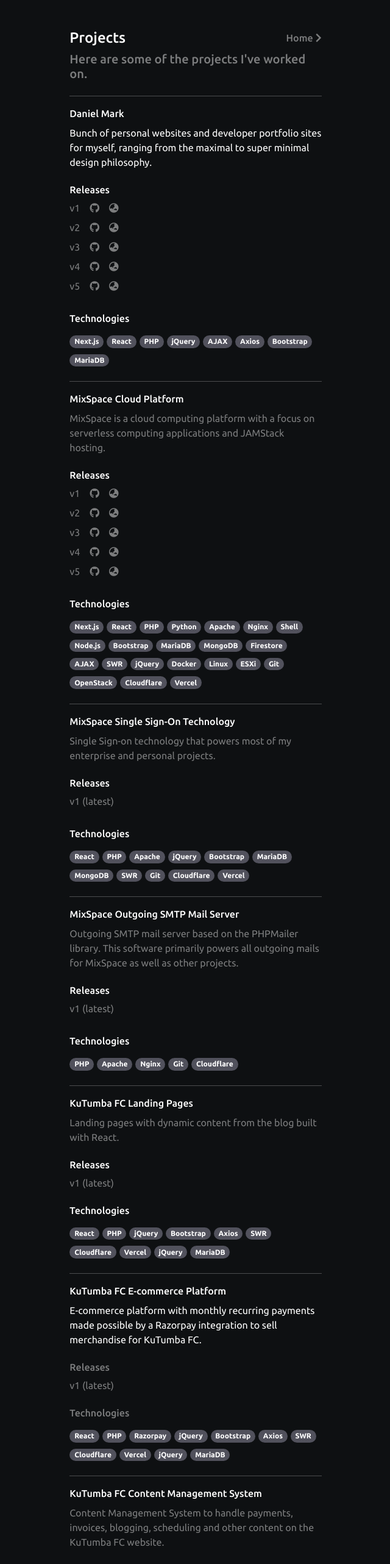
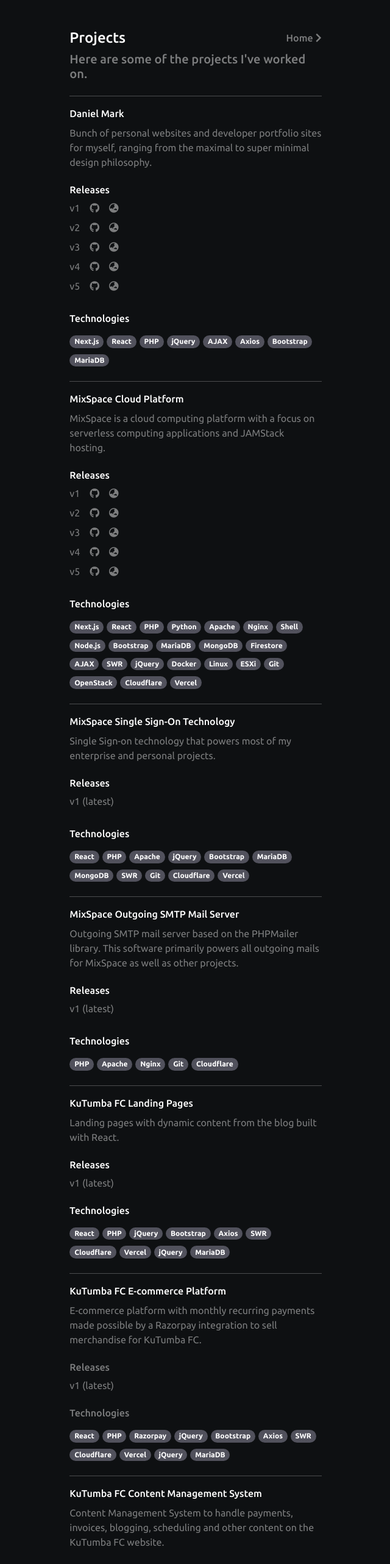
Before and after one commit to thedanielmark/danielmark-v4, a Next.js app: page /projects in a window 1280 px wide. Shown: the top 2565 px of the page at 61% size, without its empty margins (319-959 px from the left). Built offline with nearby package versions, Linux system fonts and the light colour scheme.

Commit message:
Fixed paragraph color glitch

```diff
--- a/pages/components/Projects/DM.js
+++ b/pages/components/Projects/DM.js
@@ -26,7 +26,7 @@
           <p className="mt-2">
             Bunch of personal websites and developer portfolio sites for myself,
             ranging from the maximal to super minimal design philosophy.
-          </p>
+            </p>
           <h6 className="mt-4">Releases</h6>
           <div id="tech-badges">
             <ul className="nav">
@@ -41,7 +41,7 @@
               <li className="nav-item">
                 <Link
                   passHref
-                  href={"https://github.com/thedanielmark/calculator"}
+                  href="https://github.com/thedanielmark/dannyWebsiteNew"
                 >
                   <a
                     className="nav-link grey-to-white"
--- a/pages/components/Projects/KFCEcom.js
+++ b/pages/components/Projects/KFCEcom.js
@@ -1,9 +1,24 @@
 import React from "react";
+import { motion } from "framer-motion";
 import Link from "next/link";
 
 export default function KFCEcom() {
+  const easing = [0.6, -0.05, 0.01, 0.99];
+  const fadeIn = {
+    initial: {
+      opacity: 0,
+    },
+    animate: {
+      opacity: 1,
+      transition: {
+        duration: 1.5,
+        ease: easing,
+      },
+    },
+  };
   return (
-    <React.Fragment>
+    <motion.div exit="exit" initial="initial" animate="animate">
+      <motion.div variants={fadeIn}>
         <hr className="mt-4" />
         <div>
           <div>
@@ -36,6 +51,7 @@
             <span className="badge rounded-pill bg-green">MariaDB</span>
           </div>
         </div>
-    </React.Fragment>
+      </motion.div>
+    </motion.div>
   );
 }
--- a/pages/components/Projects/MainContent.js
+++ b/pages/components/Projects/MainContent.js
@@ -15,10 +15,10 @@
 import XStackHub from "./XStackHub";
 import XStackStatus from "./XStackStatus";
 import ElevateLanding from "./ElevateLanding";
-import ElevateCfP from "./ElevateCfP";
+// import ElevateCfP from "./ElevateCfP";
 import JailBird from "./JailBird";
-import ClementineOS from "./ClementineOS";
-import Cortex from "./Cortex";
+// import ClementineOS from "./ClementineOS";
+// import Cortex from "./Cortex";
 import StretchInc from "./StretchInc";
 import EMET from "./EMET";
 import PayrollSystem from "./PayrollSystem";
@@ -86,11 +86,7 @@
             </button>
           </div>
           <div id="projects">
-            <motion.div exit="exit" initial="initial" animate="animate">
-              <motion.div variants={fadeIn1}>
-                <DM></DM>
-              </motion.div>
-            </motion.div>
+            <DM></DM>
             <MixSpaceCloudPlatform></MixSpaceCloudPlatform>
             <MXSSO></MXSSO>
             <MXOut></MXOut>
@@ -103,9 +99,9 @@
             <XStackStatus></XStackStatus>
             <JailBird></JailBird>
             <ElevateLanding></ElevateLanding>
-            <ElevateCfP></ElevateCfP>
-            <ClementineOS></ClementineOS>
-            <Cortex></Cortex>
+            {/* <ElevateCfP></ElevateCfP> */}
+            {/* <ClementineOS></ClementineOS> */}
+            {/* <Cortex></Cortex> */}
             <StretchInc></StretchInc>
             <EMET></EMET>
             <PayrollSystem></PayrollSystem>
--- a/pages/projects.js
+++ b/pages/projects.js
@@ -1,4 +1,3 @@
-import React from "react";
 import Layout from "./layout";
 
 // Components
```
Lines whose indentation alone changed are shown as unchanged.
